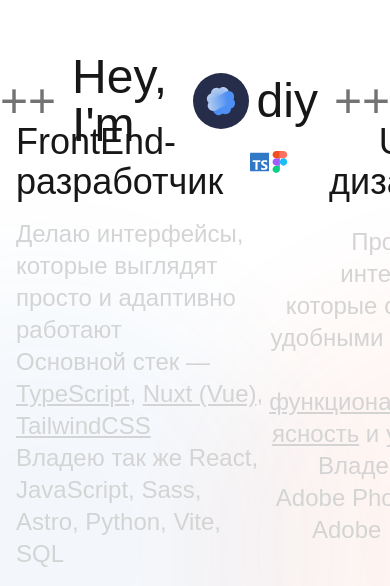
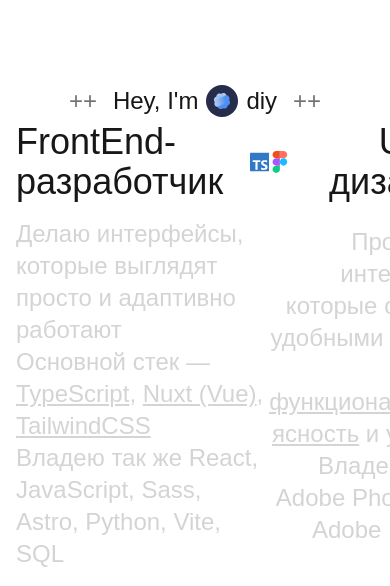
Before and after one commit to j0u1/www, a Next.js app: page / in a window 390 px wide. Shown: the part 258-844 px from the top of the page. Built offline with nearby package versions, Linux system fonts and the light colour scheme.

Commit message:
feat(Main): added About and Skills components, updated LogoAndAvatar

```diff
--- /dev/null
+++ b/app/components/Main/About.tsx
@@ -0,0 +1,19 @@
+import LogoAndAvatar from "./LogoAndAvatar";
+
+export default function About() {
+  return (
+    <section className="min-h-162.5 h-[85dvh] flex items-center justify-center">
+      <h1 className="flex items-center gap-4 text-[clamp(1.5rem,5vw,3rem)]">
+        <Cross />
+        <span className="flex gap-2 items-center">Hey, I'm <LogoAndAvatar /> diy</span>
+        <Cross />
+      </h1>
+    </section>
+  )
+}
+
+function Cross() {
+  return (
+    <span className="text-neutral-500" aria-hidden>++</span>
+  )
+}
--- a/app/components/Main/LogoAndAvatar.tsx
+++ b/app/components/Main/LogoAndAvatar.tsx
@@ -6,11 +6,13 @@ import { useState } from "react";
 
 export default function LogoAndAvatar() {
   const [changeLogo, setChangeLogo] = useState(true);
+  const sizeClass = "size-8 md:size-10 lg:size-14"
+  const logoClasses = `${sizeClass} hover:scale-105 active:scale-105 duration-300 transition-all origin-center`
 
   return (
-    <div onClick={() => setChangeLogo(!changeLogo)} className="size-14 cursor-pointer">
-      <Logo className={`size-14 hover:scale-105 duration-300 transition-all ${changeLogo ? 'translate-y-0' : '-translate-y-12 opacity-0 pointer-events-none'}`} />
-      <Image className={`size-14 hover:scale-105 duration-300 transition-all ${!changeLogo ? '-translate-y-14' : 'translate-y-12 opacity-0 pointer-events-none'}`} src="https://avatar.spoverlay.ru/face/d1yy?w=128" alt="мой minecraft скин" width={56} height={56} />
+    <div onClick={() => setChangeLogo(!changeLogo)} className={`${sizeClass} cursor-pointer`}>
+      <Logo className={`${logoClasses} ${changeLogo ? 'translate-y-0' : '-translate-y-12 opacity-0 pointer-events-none'}`} />
+      <Image className={`${logoClasses} ${!changeLogo ? '-translate-y-8 md:-translate-y-10 lg:-translate-y-14' : 'translate-y-12 opacity-0 pointer-events-none'}`} src="https://avatar.spoverlay.ru/face/d1yy?w=128" alt="мой minecraft скин" width={56} height={56} />
     </div>
   )
 }
--- /dev/null
+++ b/app/components/Main/Skills.tsx
@@ -0,0 +1,34 @@
+import FigmaLogo from "../icons/Logos/FigmaLogo";
+import TSLogo from "../icons/Logos/TSLogo";
+
+export default function Skills() {
+  return (
+    <section className="absolute bottom-0 left-0 right-0 p-4 lg:p-8 duration-300 transition-all w-full flex justify-between">
+
+      <div className="relative flex flex-col gap-4 group/frontend">
+        <h1 className="relative z-10 text-4xl flex items-center gap-3.5">
+          FrontEnd-разработчик <TSLogo className="size-8" />
+        </h1>
+        <p className="relative z-10 text-2xl text-neutral-300">
+          Делаю интерфейсы, которые выглядят просто и адаптивно работают <br />
+          Основной стек — <span className="underline decoration-accent">TypeScript</span>, <span className="underline decoration-accent">Nuxt (Vue)</span>, <span className="underline decoration-accent">TailwindCSS</span> <br />
+          Владею так же React, JavaScript, Sass, Astro, Python, Vite, SQL
+        </p>
+        {/* <div className="absolute size-132 rounded-full bg-[#3178C6] -bottom-60 -left-60 blur-3xl opacity-5 group-hover/frontend:opacity-10 duration-500 transition-all" /> */}
+      </div>
+
+      <div className="relative flex flex-col gap-6 text-right group/uxui">
+        <h1 className="relative z-10 text-4xl flex items-center gap-3.5 justify-end">
+          <FigmaLogo className="size-8" />
+          UI/UX-дизайнер
+        </h1>
+        <p className="relative z-10 text-2xl text-neutral-300">
+          Проектирую интерфейсы, которые остаются удобными в работе <br />
+          Фокус — <span className="underline decoration-accent">функциональность</span>, <span className="underline decoration-accent">ясность</span> и <span className="underline decoration-accent">удобство</span>  <br />
+          Владею Figma, Adobe Photoshop и Adobe Illustrator
+        </p>
+        {/* <div className="absolute size-132 rounded-full bg-[#F24E1E] -bottom-60 -right-60 blur-3xl opacity-5 group-hover/uxui:opacity-10 duration-500 transition-all" /> */}
+      </div>
+    </section>
+  )
+}
--- a/app/page.tsx
+++ b/app/page.tsx
@@ -1,43 +1,11 @@
-import TSLogo from "./components/icons/Logos/TSLogo";
-import FigmaLogo from "./components/icons/Logos/FigmaLogo";
-import LogoAndAvatar from "./components/Main/LogoAndAvatar";
+import About from "./components/Main/About";
+import Skills from "./components/Main/Skills";
 
 export default function Home() {
   return (
     <main className="relative min-h-dvh">
-      <div className="text-5xl flex gap-4 items-center justify-center h-[85dvh] min-h-162.5">
-        <span className="text-neutral-500">++</span>
-        <h1 className="flex gap-2 items-center">Hey, I'm <LogoAndAvatar /> diy</h1>
-        <span className="text-neutral-500">++</span>
-      </div>
-      <section className="absolute bottom-0 left-0 right-0 p-4 lg:p-8 duration-300 transition-all w-full flex justify-between">
-
-        <div className="relative flex flex-col gap-4 group/frontend">
-          <h1 className="relative z-10 text-4xl flex items-center gap-3.5">
-            FrontEnd-разработчик <TSLogo className="size-8" />
-          </h1>
-          <p className="relative z-10 text-2xl text-neutral-300">
-            Делаю интерфейсы, которые выглядят просто и адаптивно работают <br />
-            Основной стек — <span className="underline decoration-accent">TypeScript</span>, <span className="underline decoration-accent">Nuxt (Vue)</span>, <span className="underline decoration-accent">TailwindCSS</span> <br />
-            Владею так же React, JavaScript, Sass, Astro, Python, Vite, SQL
-          </p>
-          <div className="absolute size-132 rounded-full bg-[#3178C6] -bottom-60 -left-60 blur-3xl opacity-5 group-hover/frontend:opacity-10 duration-500 transition-all" />
-        </div>
-
-        <div className="relative flex flex-col gap-6 text-right group/uxui">
-          <h1 className="relative z-10 text-4xl flex items-center gap-3.5 justify-end">
-            <FigmaLogo className="size-8" />
-            UI/UX-дизайнер
-          </h1>
-          <p className="relative z-10 text-2xl text-neutral-300">
-            Проектирую интерфейсы, которые остаются удобными в работе <br />
-            Фокус — <span className="underline decoration-accent">функциональность</span>, <span className="underline decoration-accent">ясность</span> и <span className="underline decoration-accent">удобство</span>  <br />
-            Владею Figma, Adobe Photoshop и Adobe Illustrator
-          </p>
-          <div className="absolute size-132 rounded-full bg-[#F24E1E] -bottom-60 -right-60 blur-3xl opacity-5 group-hover/uxui:opacity-10 duration-500 transition-all" />
-        </div>
-      </section>
-
+      <About />
+      <Skills />
     </main>
   );
 }
```
